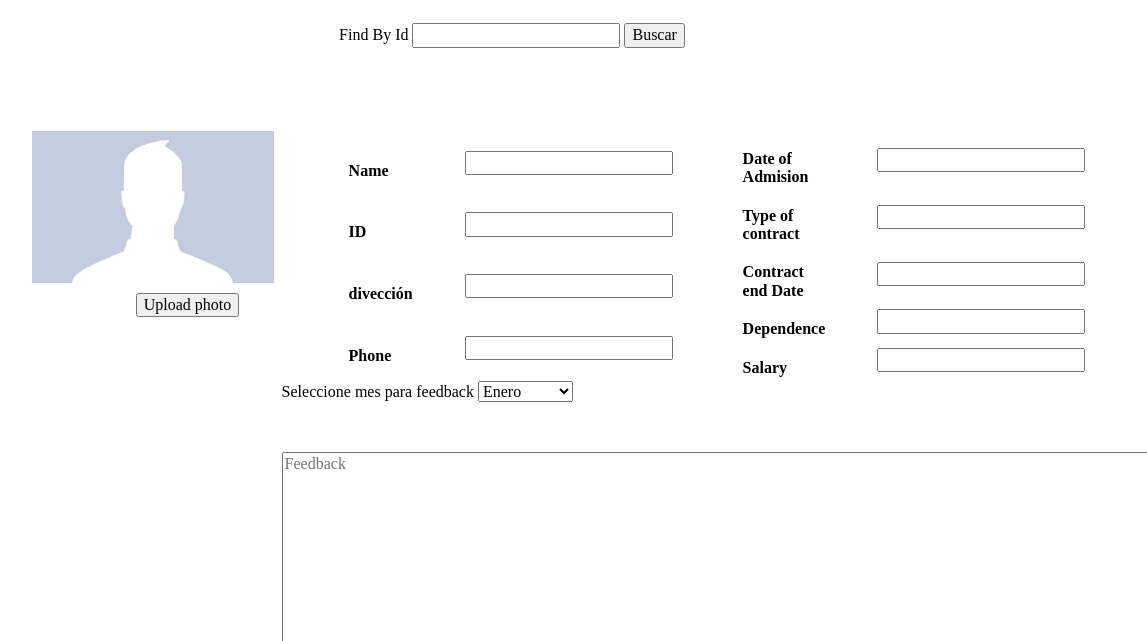
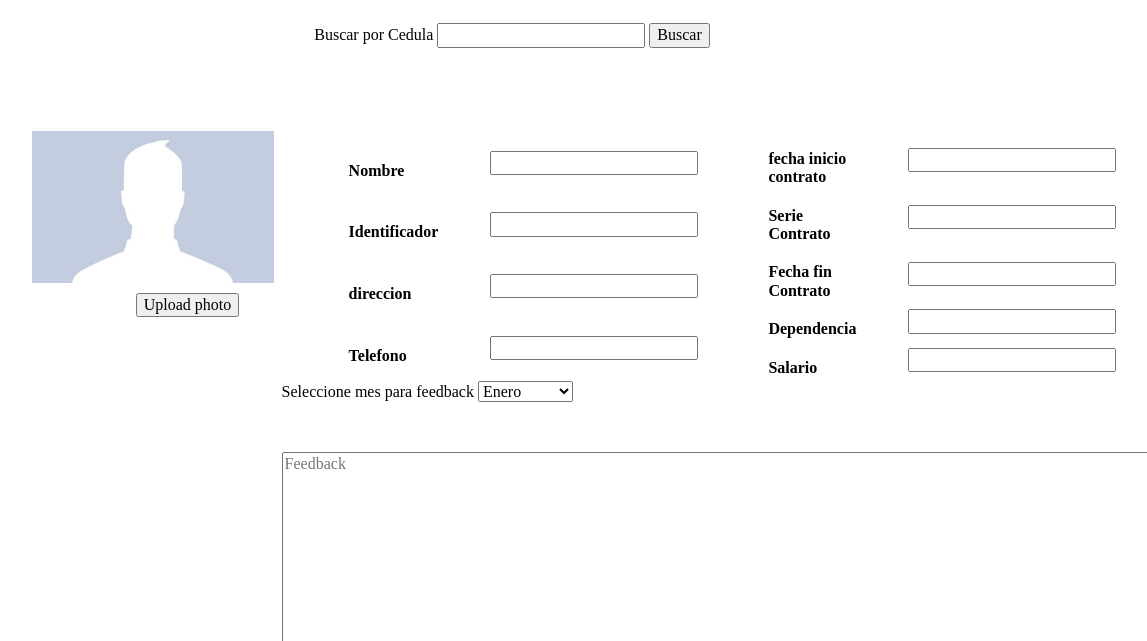
Before and after one commit to duvanmotavitaperez/page, a Flask app: page /admin/Editemploye/ in a window 1600 px wide. Shown: the part 256-897 px from the top of that part, without its empty margins (288-1435 px from the left). Run offline with Flask 2, Linux system fonts and the light colour scheme; the page is wider than the window, and the part outside it is not shown.

Commit message:
se actualiza funciones editar empleado, buscar empleado, actualizar empleado.

```diff
--- a/app.py
+++ b/app.py
@@ -25,12 +25,13 @@ def login():
         cursor = con.cursor()
 
         user = cursor.execute("SELECT * FROM empleado WHERE nombre_usuario = ? AND password = ?", (username, password)).fetchone()
-
+        print(type(user))
         print (user)
 
         if user is None:
             mensaje="No se encontro el usuario"
             flash(mensaje)
+            con.close()
             return render_template('index.html', mensaje=mensaje)
 
 
@@ -40,6 +41,7 @@ def login():
 
                 return loginAdmin()
 
+
             elif user[10] ==3:
 
                 return loginEmploye()
@@ -47,7 +49,7 @@ def login():
             elif user[10] == 1:
 
                 return loginSuperadmin()
-
+        con.close()
     else:
 
         return render_template('index.html')
@@ -58,11 +60,78 @@ def loginSuperadmin():
 
 @app.route('/login/employee', methods=('GET', 'POST'))
 def loginEmploye():
-    return render_template('user_employee.html')
+
+    if request.method == 'POST':
+
+        username = request.form['user']
+
+        con = sqlite3.connect('db_empleados.db')
+        cursor = con.cursor()
+
+        cursor.execute("SELECT * FROM empleado WHERE nombre_usuario = ?", (username, )).fetchone
+        for row in cursor:
+            print(row)
+
+        cursor.execute("SELECT * FROM contrato WHERE contrato_id = ?", (row[8],)).fetchone
+
+        for rw in cursor:
+            print(rw)
+
+        cursor.execute("SELECT * FROM dependencia WHERE dependencia_id = ?", (row[9],)).fetchone
+
+        for rw2 in cursor:
+            print(rw2)
+
+        return render_template('user_employee.html', nombre=row[1], id=row[0], direccion=row[5], telefono=row[6], inicio=rw[1], contrato=row[8], fin=rw[2], dependencia=rw2[1], salario=rw[3])
+
+    else:
+        return render_template('user_employee.html')
+
+
+@app.route('/login/employee/feed', methods=('GET', 'POST'))
+def feed():
+
+    if request.method == 'POST':
+
+        mes = request.form['Mes']
+        username = request.form['id']
+
+        print(username)
+
+        con = sqlite3.connect('db_empleados.db')
+        cursor = con.cursor()
+
+        cursor.execute("SELECT * FROM empleado WHERE empleado_id = ?", (username, )).fetchone
+        for row1 in cursor:
+            print(row1)
+
+        cursor.execute("SELECT * FROM contrato WHERE contrato_id = ?", (row1[8],)).fetchone
+
+        for rw1 in cursor:
+            print(rw1)
+
+        cursor.execute("SELECT * FROM dependencia WHERE dependencia_id = ?", (row1[9],)).fetchone
+
+        for rw21 in cursor:
+            print(rw21)
+
+        cursor.execute("SELECT * FROM retroalimentacion WHERE mes = ?", (mes,)).fetchone
+
+        for rw31 in cursor:
+            print(rw31)
+
+        return render_template('user_employee.html', nombre=row1[1], id=row1[0], direccion=row1[5], telefono=row1[6], inicio=rw1[1], contrato=row1[8], fin=rw1[2], dependencia=rw21[1], salario=rw1[3], feed=rw31[3])
+
+    else:
+        return render_template('user_employee.html')
+
+
 
 @app.route('/login/admin', methods=('GET', 'POST'))
 def loginAdmin():
+
     return render_template('view_admin.html')
+
 
 
 @app.route('/admin/addemployee/', methods=('GET', 'POST'))
@@ -98,16 +167,104 @@ def adminAddnew():
 
         con.commit()
         con.close()
-    return render_template('add_employee_new.html', name=name, cedula=cedula, dependencia=dependencia, usuario=usuario)
+    return render_template('add_employee.html', name=name)
 
 @app.route('/admin/findemployee')
-@app.route('/admin/findemployee/<int:id>')
-def adminFind(id=None):
+def adminFind():
     return render_template('find_employee.html')
+
+@app.route('/admin/findemployee/find', methods = ('GET', 'POST'))
+def find():
+
+    if request.method=='POST':
+
+        cedula = request.form['findbyname']
+
+        con = sqlite3.connect('db_empleados.db')
+        cursor = con.cursor()
+
+        cursor.execute("SELECT * FROM empleado WHERE cedula = ?", (cedula,)).fetchone
+        for row in cursor:
+            print(row)
+
+        cursor.execute("SELECT * FROM contrato WHERE contrato_id = ?", (row[8],)).fetchone
+
+        for rw in cursor:
+            print(rw)
+
+        cursor.execute("SELECT * FROM dependencia WHERE dependencia_id = ?", (row[9],)).fetchone
+
+        for rw2 in cursor:
+            print(rw2)
+
+        return render_template('find_employee.html', nombre=row[1], id=row[0], direccion=row[5], telefono=row[6], inicio=rw[1], contrato=row[8], fin=rw[2], dependencia=rw2[1], salario=rw[3])
+
+
+    else:
+
+        return render_template('find_employee.html')
 
 @app.route('/admin/Editemploye/')
 def adminEdit():
     return render_template('edit_employee.html')
+
+@app.route('/admin/Editemploye/findedit', methods=('GET', 'POST'))
+def findEdit():
+
+    if request.method=='POST':
+        cedula = request.form['findbyname']
+
+        con = sqlite3.connect('db_empleados.db')
+        cursor = con.cursor()
+
+        cursor.execute("SELECT * FROM empleado WHERE cedula = ?", (cedula,)).fetchone
+        for row in cursor:
+            print(row)
+
+        cursor.execute("SELECT * FROM contrato WHERE contrato_id = ?", (row[8],)).fetchone
+
+        for rw in cursor:
+            print(rw)
+
+        cursor.execute("SELECT * FROM dependencia WHERE dependencia_id = ?", (row[9],)).fetchone
+
+        for rw2 in cursor:
+            print(rw2)
+
+        return render_template('edit_employee.html', nombre=row[1], id=row[0], direccion=row[5], telefono=row[6], inicio=rw[1], contrato=row[8], fin=rw[2], dependencia=rw2[1], salario=rw[3])
+
+    else:
+
+        return render_template('edit_employee.html')
+@app.route('/admin/Editemploye/edit', methods=('GET', 'POST'))
+def Edit():
+
+    if request.method=='POST':
+        nombre = request.form['name']
+        identificador=request.form['cedula']
+        direccion = request.form['direccion']
+        telefono = request.form['telefono']
+        inicio = request.form['inicio']
+        contrato = request.form['contract']
+        fin = request.form['fin']
+        salario = request.form['salario']
+        mes=request.form['Mes']
+        feedback=request.form['txtarea']
+
+        con = sqlite3.connect('db_empleados.db')
+        cursor = con.cursor()
+
+        cursor.execute("UPDATE empleado SET nombre = ?, direccion = ?, telefono = ?  WHERE empleado_id = ?", (nombre, direccion, telefono, identificador))
+        cursor.execute("UPDATE contrato SET fecha_inicio = ?, fecha_fin = ?, salario = ?  WHERE contrato_id = ?", (inicio, fin, salario, contrato))
+        cursor.execute("INSERT INTO retroalimentacion (empleado_id, mes, feedback) values(?, ?, ?)", (identificador, mes, feedback))
+
+        con.commit()
+        con.close()
+
+        return render_template('edit_employee.html', identificador=identificador)
+    else:
+
+        return render_template('edit_employee.html')
 
 @app.route('/admin/deleteEmployee/')
 @app.route('/superadmin/deleteEmployee/')
--- a/templates/edit_employee.html
+++ b/templates/edit_employee.html
@@ -7,6 +7,19 @@
     <title>Editar empleado</title>
     <link rel="stylesheet" href="{{url_for('static', filename='css/normalize.css')}}">
     <link rel="stylesheet" href="{{url_for('static', filename='css/styles2.css')}}">
+
+    <script>
+        function alerta(){
+
+            const nombre="{{identificador}}";
+            if (nombre){
+                alert("se ha actualizado el registro del empleado con identificador: {{identificador}}")
+            }
+        }
+
+        alerta()
+
+    </script>
 </head>
 <body>
     <header>
@@ -24,16 +37,16 @@
     <main id="contenedor_editar_employee">
 
         <div id="findform">
-            <form action="enviar" method="post" >
+            <form action="{{url_for('findEdit')}}" method="post" >
                 <table>
                     <tr>
-                        <td>Find By Id</td><td><input type="text" name="findbyname"></td><td><input type="button" value="Buscar"></td>
+                        <td>Buscar por Cedula</td><td><input type="text" name="findbyname"></td><td><input type="submit" value="Buscar"></td>
                     </tr>
                 </table>
             </form>
         </div>
 
-        <form action="">
+        <form action="{{url_for('Edit')}}" method="post">
         <div id="img_profile" style="width: 24%; float: left; position: relative; left: 15vw; top: 10vh;">
             <img src="{{url_for('static', filename='media/foto perfil.jpg')}}" alt="Foto de perfil">
             <input type="button" name="search" value="Upload photo" style="position: absolute; bottom: -30px; left: 30%;">
@@ -44,27 +57,27 @@
                     <div>
                     <tr>
                     <div style="display: inline; text-align: center;">
-                        <td><p style="display: inline-block; margin: 1rem 3rem 0 4em;"><b>Name</b></p></td>
-                        <td><input type="text" name="name"></td>
+                        <td><p style="display: inline-block; margin: 1rem 3rem 0 4em;"><b>Nombre</b></p></td>
+                        <td><input type="text" name="name" value="{{nombre}}"></td>
                     </div>
                     </tr>
 
                     <tr>
                     <div style="display: inline; text-align: center;">
-                        <td><p style="display: inline-block; margin: 1rem 3rem 0 4em;"><b>ID</b></p></td>
-                        <td><input type="text" name="ID"></td>
+                        <td><p style="display: inline-block; margin: 1rem 3rem 0 4em;"><b>Identificador</b></p></td>
+                        <td><input type="text" name="cedula" value="{{id}}" readonly></td>
                     </div>
                      </tr>
                     <tr>
                     <div style="display: inline; text-align: center;">
-                        <td><p style="display: inline-block; margin: 1rem 3rem 0 4em;"><b>divección</b></p></td>
-                        <td><input type="address" name="ID"></td>
+                        <td><p style="display: inline-block; margin: 1rem 3rem 0 4em;"><b>direccion</b></p></td>
+                        <td><input type="address" name="direccion" value="{{direccion}}"></td>
                     </div>
                      </tr>
                      <tr>
                     <div style="display: inline; text-align: center;">
-                        <td><p style="display: inline-block; margin: 1rem 3rem 0 4em;"><b>Phone</b></p></td>
-                        <td><input type="text" name="phone"></td>
+                        <td><p style="display: inline-block; margin: 1rem 3rem 0 4em;"><b>Telefono</b></p></td>
+                        <td><input type="text" name="telefono" value="{{telefono}}"></td>
                     </div>
                     </tr>
                 </div>
@@ -74,32 +87,32 @@
                         <div>
                             <tr>
                             <div style="display: inline; text-align: center;">
-                                <td><p style="display: inline-block; margin: 1rem 3rem 0 4em;"><b>Date of Admision</b></p></td>
-                                <td><input type="text" name="admision"></td>
+                                <td><p style="display: inline-block; margin: 1rem 3rem 0 4em;"><b>fecha inicio contrato</b></p></td>
+                                <td><input type="text" name="inicio" value="{{inicio}}"></td>
                             </div>
                             </tr>
                             <tr>
                             <div style="display: inline; text-align: center;">
-                                <td><p style="display: inline-block; margin: 1rem 3rem 0 4em;"><b>Type of contract</b></p></td>
-                                <td><input type="text" name="contract"></td>
+                                <td><p style="display: inline-block; margin: 1rem 3rem 0 4em;"><b>Serie Contrato</b></p></td>
+                                <td><input type="text" name="contract" value="{{contrato}}" readonly></td>
                             </div>
                             </tr>
                             <tr>
                             <div style="display: inline; text-align: center;">
-                                <td><p style="display: inline-block; margin: 1rem 3rem 0 4em;"><b>Contract end Date</b></p></td>
-                                <td><input type="address" name="contract_end"></td>
+                                <td><p style="display: inline-block; margin: 1rem 3rem 0 4em;"><b>Fecha fin Contrato</b></p></td>
+                                <td><input type="address" name="fin" value="{{fin}}"></td>
                             </div>
                             </tr>
                             <tr>
                             <div style="display: inline; text-align: center;">
-                                <td><p style="display: inline-block; margin: 1rem 3rem 0 4em;"><b>Dependence</b></p></td>
-                                <td><input type="text" name="dependence"></td>
+                                <td><p style="display: inline-block; margin: 1rem 3rem 0 4em;"><b>Dependencia</b></p></td>
+                                <td><input type="text" name="dependencia" value="{{dependencia}}"></td>
                             </div>
                             </tr>
                             <tr>
                             <div style="display: inline; text-align: center;">
-                                <td><p style="display: inline-block; margin: 1rem 3rem 0 4em;"><b>Salary</b></p></td>
-                                <td><input type="text" name="salary"></td>
+                                <td><p style="display: inline-block; margin: 1rem 3rem 0 4em;"><b>Salario</b></p></td>
+                                <td><input type="text" name="salario" value="{{salario}}"></td>
                             </div>
                             </tr>
 
@@ -133,7 +146,7 @@
             </div>
 
            <div class="just2">
-                <input type="button" value="Update">
+                <input type="submit" value="Update">
             </div>
         </form>
     </main>
```
Also changed, not shown: other parts of templates/edit_employee.html (+1 -1 lines), templates/add_employee.html (+9 -0 lines), templates/add_employee_new.html (deleted, +0 -49 lines), templates/find_employee.html (+11 -13 lines), templates/user_employee.html (+22 -19 lines), db_empleados.db.
